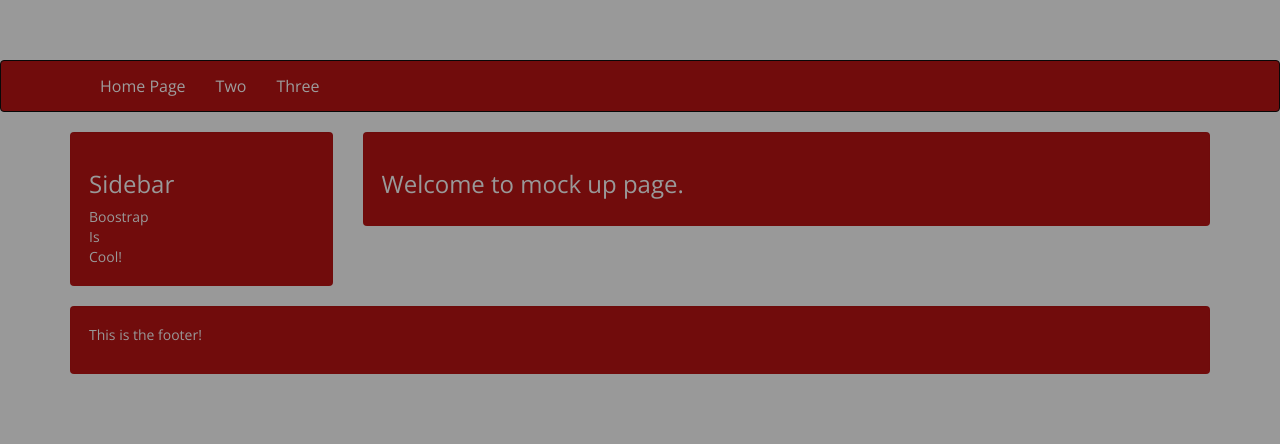
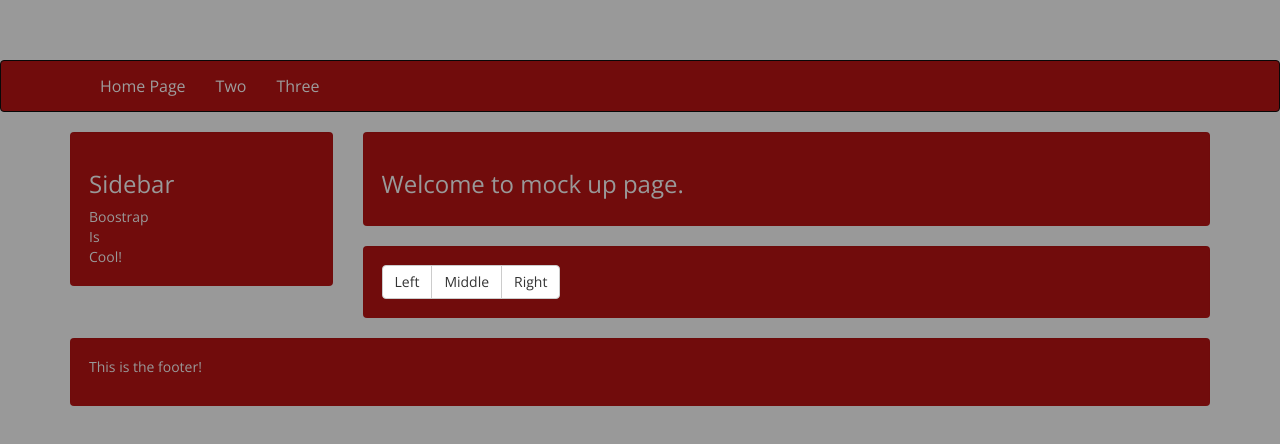
Before and after one commit to jacksylam/ics415f15, a plain HTML site: page IC/w3c1/index.html in a window 1280 px wide. Shown: the part 120-564 px from the top of the page. Drawn offline with nearby package versions, Linux system fonts and the light colour scheme.

Commit message:
Added a button for boostrap.

```diff
--- a/IC/w3c1/index.html
+++ b/IC/w3c1/index.html
@@ -57,6 +57,13 @@
       <div class="well">
         <h2>Welcome to mock up page.</h2>
       </div>
+      <div class="well">
+      <div class="btn-group" role="group" aria-label="...">
+        <button type="button" class="btn btn-default">Left</button>
+        <button type="button" class="btn btn-default">Middle</button>
+        <button type="button" class="btn btn-default">Right</button>
+      </div>
+    </div>
     </div>
 
   </div>
```
